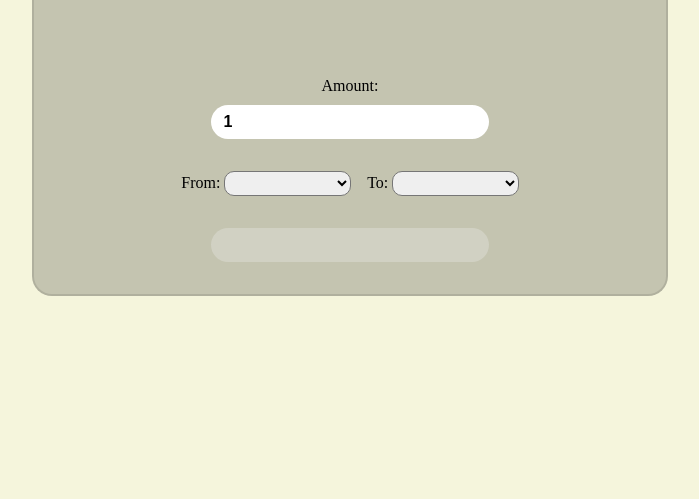
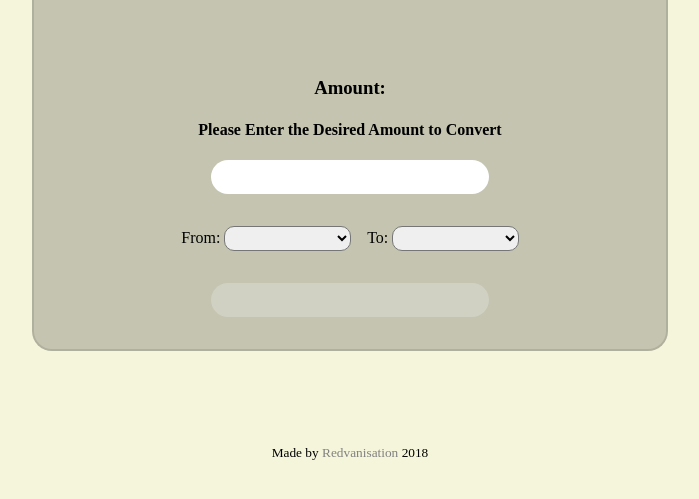
Before and after one commit to Redvanisation/currencyconverter, a website: page index.html in a window 1280 px wide. Shown: the part 103-602 px from the top of the page, without its empty margins (290-989 px from the left). Drawn offline with Linux system fonts and the light colour scheme; no server answers.

Commit message:
adding a footer and some description

```diff
--- a/index.html
+++ b/index.html
@@ -13,8 +13,11 @@
 			<h1>Redvanisation Currecncy Converter</h1>
 		</header>
 		<main class="main">
-			<label class="label" id="amount">Amount: </label>
-			<input type="number" id="amount-input" value="1" onkeyup="convertCurrency();">
+			<label class="label" id="amount">
+				<h3>Amount:</h3>
+				<h4>Please Enter the Desired Amount to Convert</h4>
+			</label>
+			<input type="number" id="amount-input" onkeyup="convertCurrency();">
 			<div class="second-line">
 				<label class="label">From: </label>
 				<select id="from" onchange="convertCurrency();"></select>
@@ -26,6 +29,9 @@
 			</div>
 		</main>
 	</div>
+	<footer>
+		<p>Made by <a href="https://github.com/Redvanisation" target="_blank">Redvanisation</a> 2018</p>
+	</footer>
 
 	<script type="text/javascript" src="src/scripts/script.js"></script>
 	<script type="text/javascript" src="src/scripts/app.js"></script>
--- a/src/css/style.css
+++ b/src/css/style.css
@@ -74,3 +74,14 @@ select, .option {
 	padding-right: 2%;
 	color: black;
 }
+
+footer {
+	text-align: center;
+	font-size: smaller;
+	margin-top: 10%;
+}
+
+footer a {
+	text-decoration: none;
+	color: gray;
+}
```
